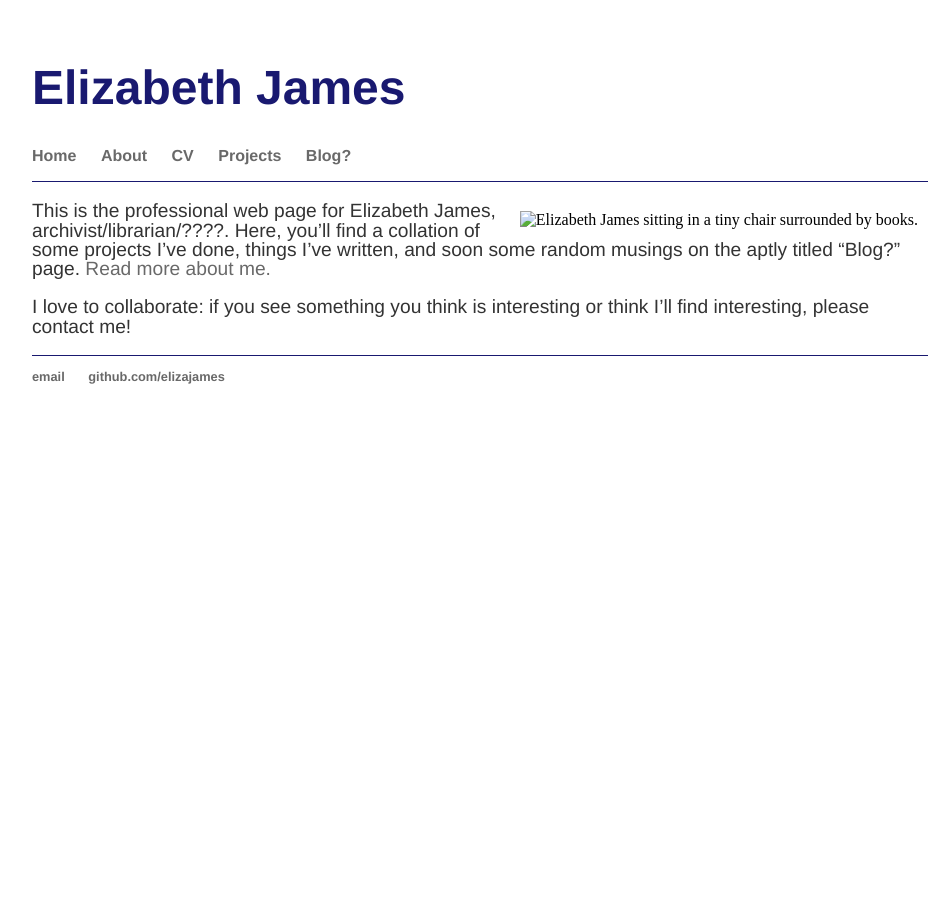
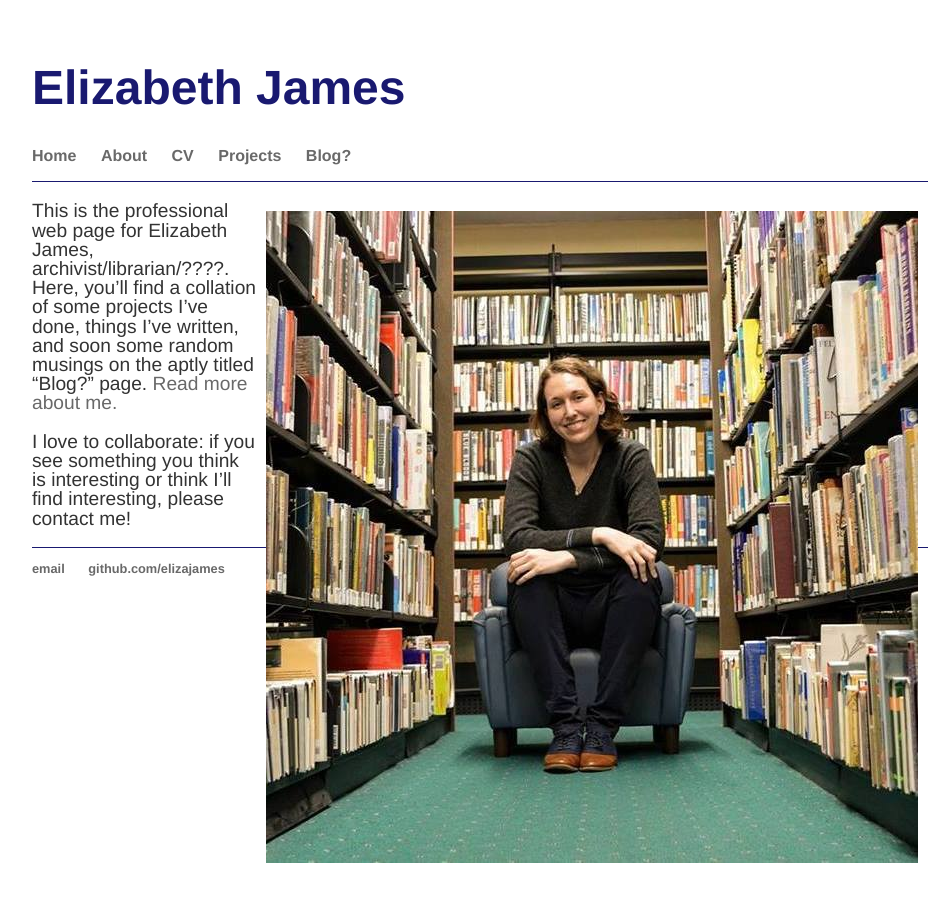
Before and after one commit to elizajames/old_site, a Jekyll site: the page built from index.html, in a window 1280 px wide. Shown: the whole page, without its empty margins (160-1109 px from the left). Built offline with Jekyll 4.4.1, drawn with Linux system fonts in a browser that asks for light colours.

Commit message:
Update index.html

```diff
--- a/index.html
+++ b/index.html
@@ -3,7 +3,7 @@ layout: default
 title: Elizabeth James
 ---
 <div class="blurb">
-	<img source="/images/LibraryPic.png" alt="Elizabeth James sitting in a tiny chair surrounded by books." class="homeimage">
+	<img src="/images/LibraryPic.png" alt="Elizabeth James sitting in a tiny chair surrounded by books." class="homeimage">
 	<p>This is the professional web page for Elizabeth James, archivist/librarian/????. Here, you’ll find a collation of some projects I’ve done, things I’ve written, and soon some random musings on the aptly titled “Blog?” page. <a href="/about">Read more about me.</a></p>
 	<p>I love to collaborate: if you see something you think is interesting or think I’ll find interesting, please contact me!</p>
 </div><!-- /.blurb -->
```
